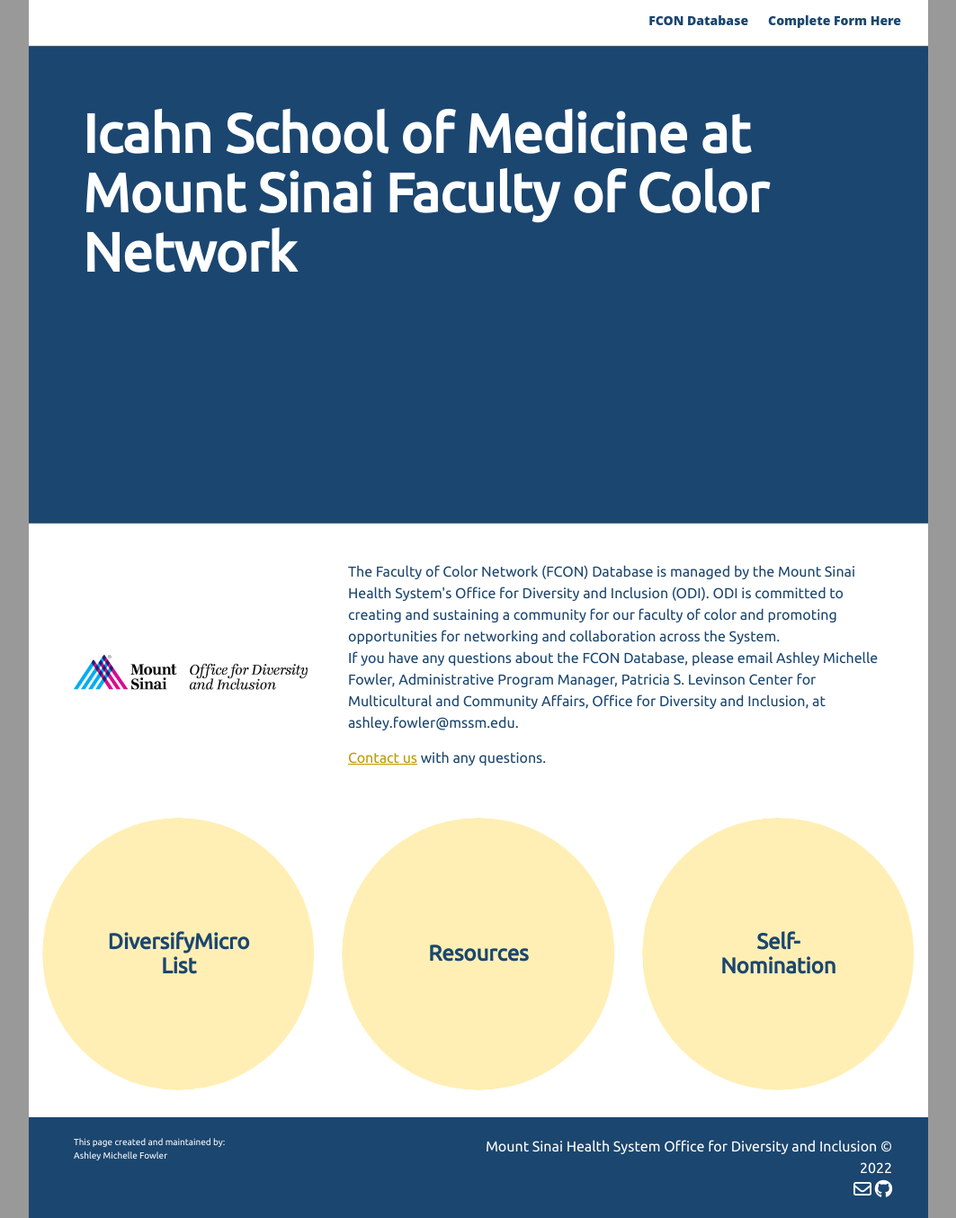
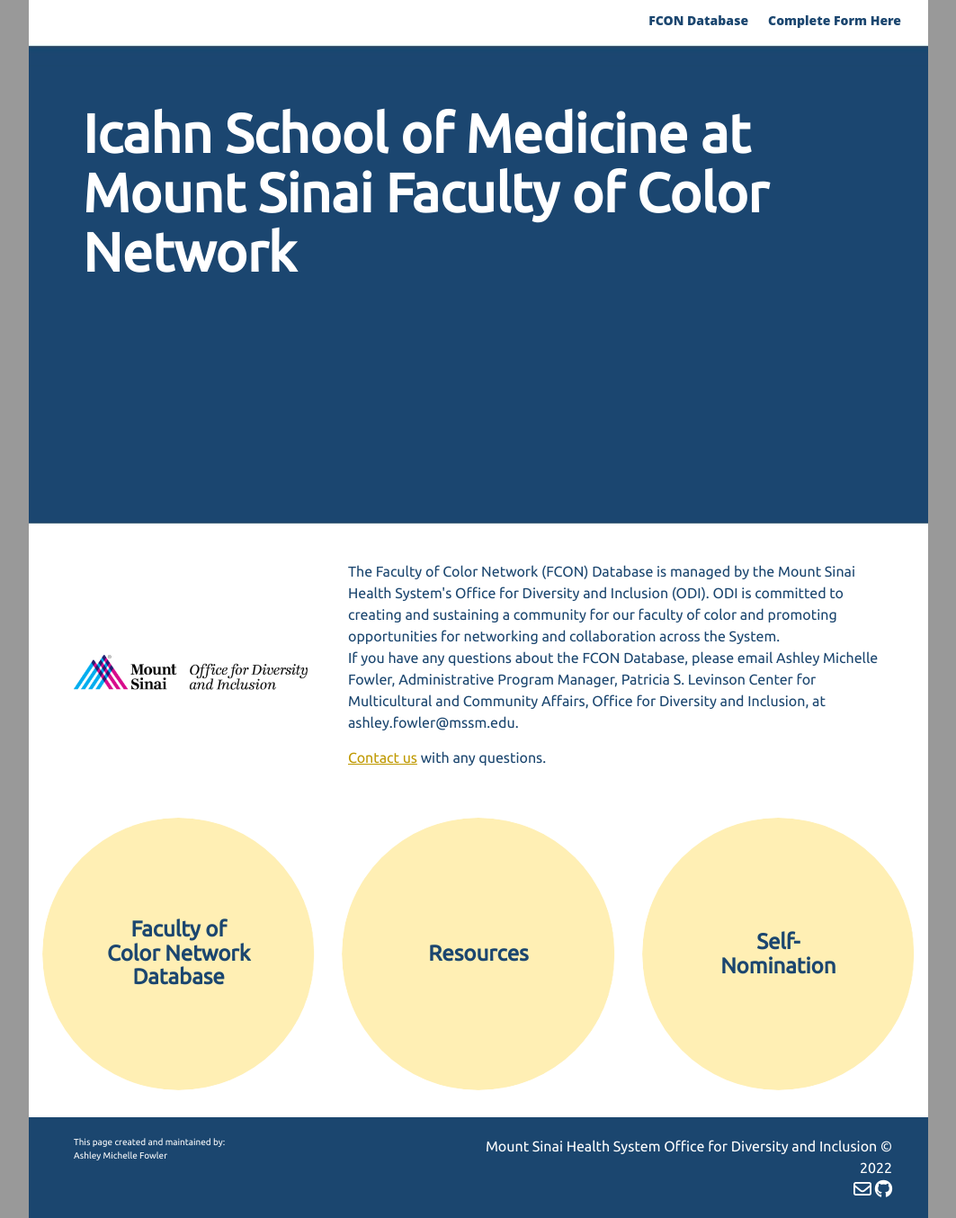
Before and after one commit to MSSMCMCA/FCON.github.io, a Jekyll site: the page built from index.html, in a window 1280 px wide. Shown: the whole page at 90% size, without its empty margins (108-1171 px from the left). Built offline with Jekyll 4.4.1, drawn with Linux system fonts in a browser that asks for light colours; nearby versions of some CDN libraries.

Commit message:
Update index.html

```diff
--- a/index.html
+++ b/index.html
@@ -35,7 +35,7 @@
 			<div class="col-md-4">
 				<a href="list">
 					<img src="assets/img/background.png" alt="list" class="img-responsive img-circle pic">
-					<span class="caption">DiversifyMicro List</span>
+					<span class="caption">Faculty of Color Network Database</span>
 				</a>
 			</div>
 
```
